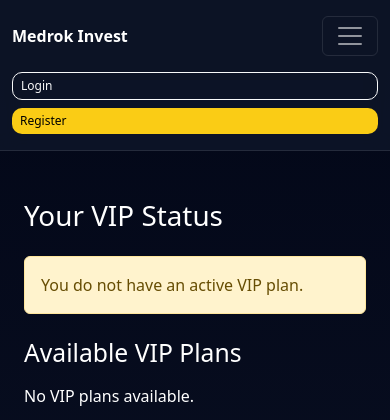
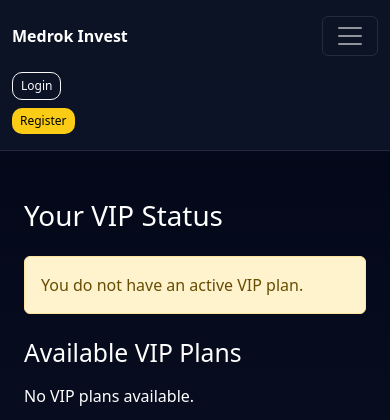
Before and after one commit to habitamu333/vip_invest, a Django app: page /vip/ in a window 390 px wide, after a click that opens the changed part. Shown: the top 420 px of the page. Run offline with Django 4.2, Linux system fonts and the light colour scheme.

Commit message:
Update style.css

```diff
--- a/static/css/style.css
+++ b/static/css/style.css
@@ -276,7 +276,7 @@ padding:100px 0;
     .navbar .btn {
         font-size: 12px;
         padding: 4px 8px;
-        width: 100%;
+        width: fit-content;
         text-align: left;
     }
 
```
